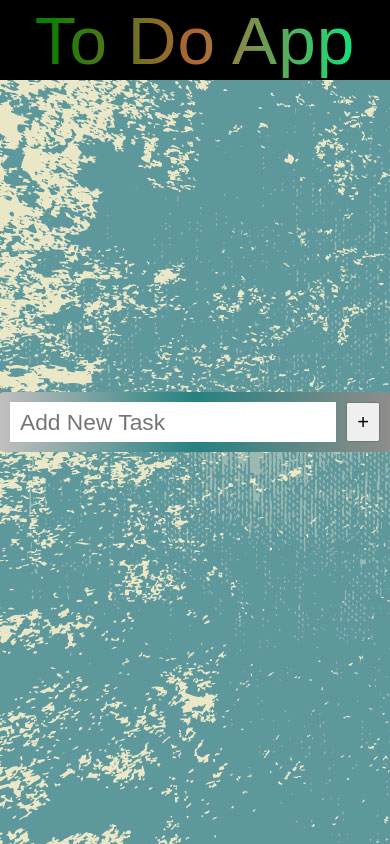
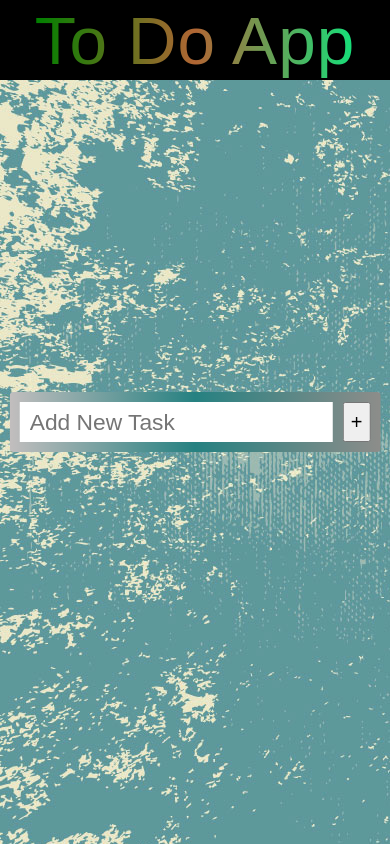
Before and after one commit to aarzooray/To-do-App, a plain HTML site: page index.html in a window 390 px wide. Drawn offline with nearby package versions, Linux system fonts and the light colour scheme; a web font is replaced by a local one.

Commit message:
Littlz changed

```diff
--- a/style.css
+++ b/style.css
@@ -139,16 +139,16 @@ header{
 
 @media (max-width:500px) {
 #container{
-    width: 100vw;
+    width: 95vw;
     font-size: 5vmax;
 }
 .inputTaskBox{
     padding: 10px 10px;
     font-size: 5vmax;
-    width: 100vw;
+    width: vw;
 }
 #inputTask{
-    width: 100vw;
+    width: 95vw;
     font-size: 2.7vmax;
 }
     header{
@@ -160,7 +160,7 @@ header{
     }
     .taskBox{
         /* margin: 10px 10px; */
-        width: 94vw;
+        width: 86vw;
         font-size: 2.7vmax;
     }
 
```
